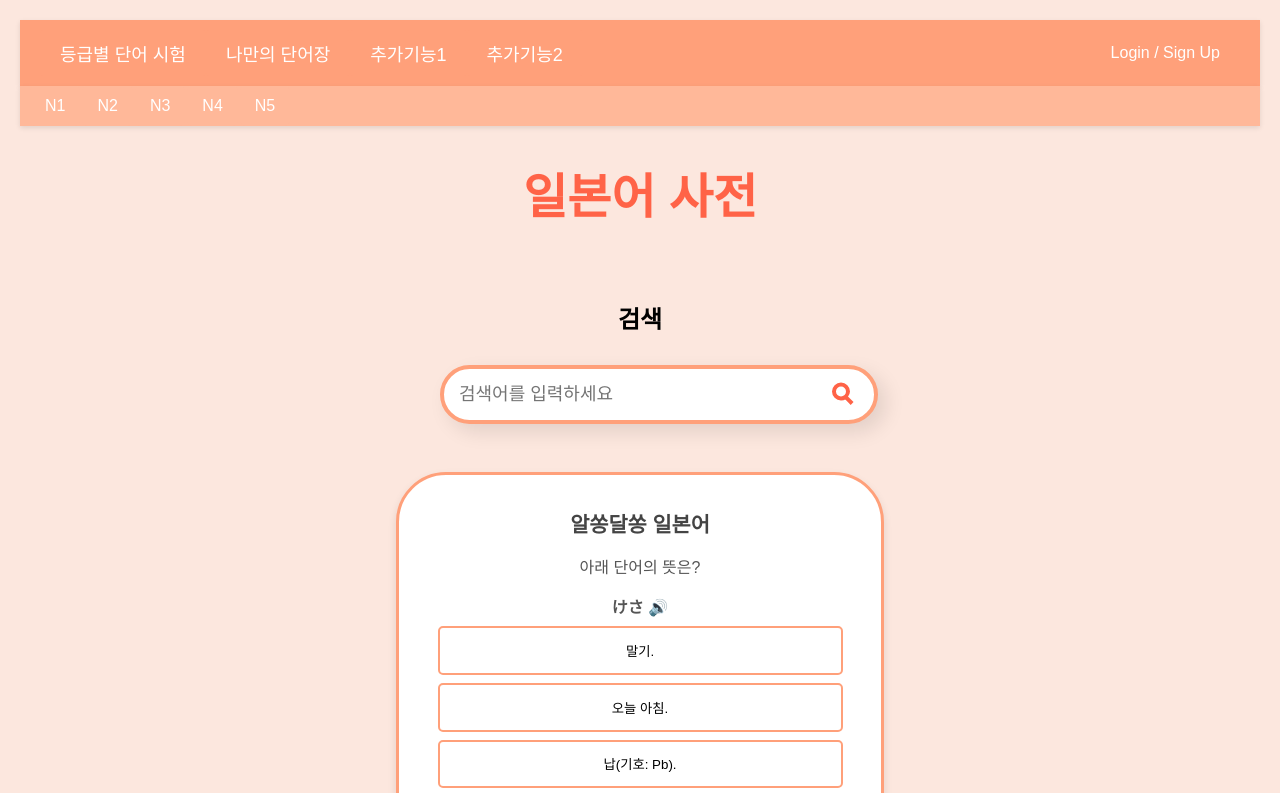
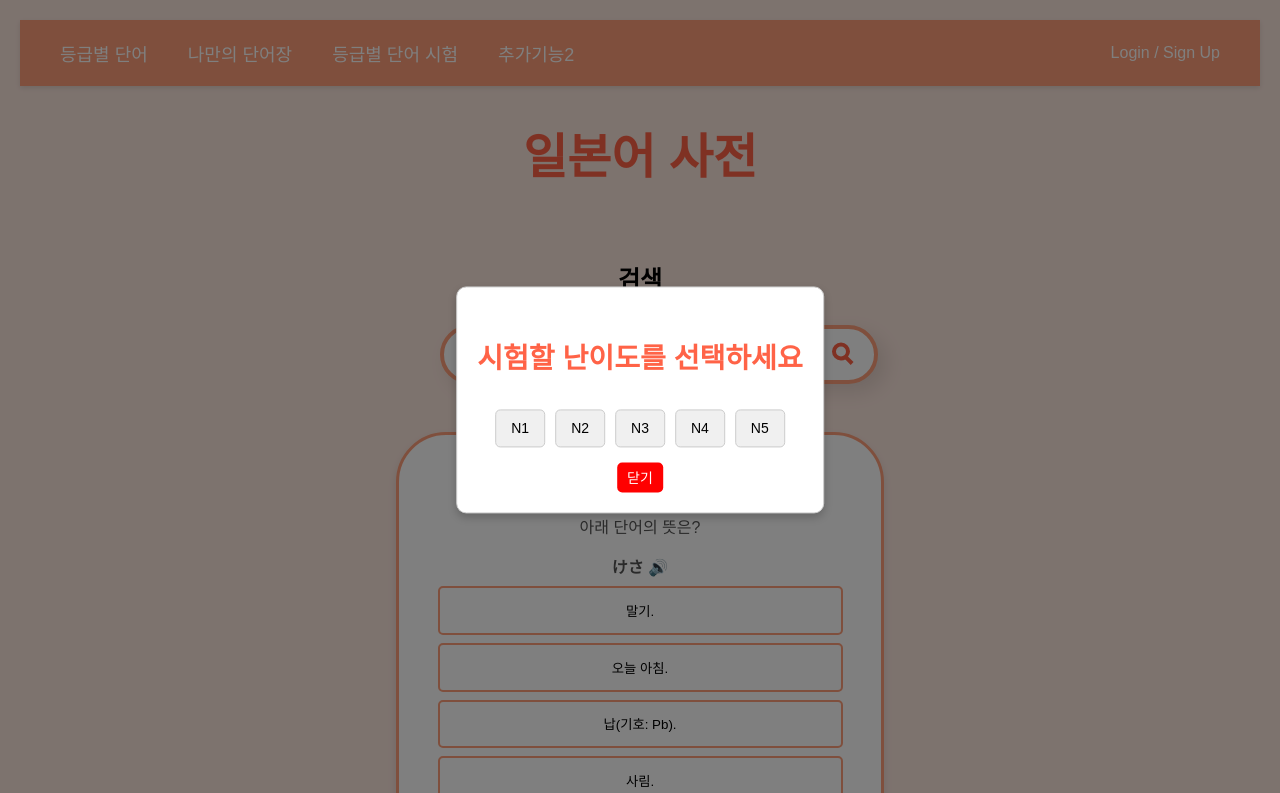
Before and after one commit to seolbea/kw_team_11_project, a plain HTML site: page index.html in a window 1280 px wide. Both pictures are taken after a click on the button "등급별 단어 시험". Shown: the top 793 px of the page. Drawn offline with Linux system fonts and the light colour scheme.

```diff
--- a/index.html
+++ b/index.html
@@ -11,9 +11,9 @@
         <!-- 상단바 -->
         <nav class="navbar">
             <div class="dropdown">
-                <button class="dropdown-button" id="examButton">등급별 단어 시험</button>
+                <button class="dropdown-button" id="NButton">등급별 단어</button>
                 <button class="simple-button" id="vocabButton">나만의 단어장</button>
-                <button class="simple-button">추가기능1</button>
+                <button class="simple-button" id="examButton">등급별 단어 시험</button>
                 <button class="simple-button">추가기능2</button>
             </div>
             <div>
@@ -28,6 +28,15 @@
             <button class="sub-button">N4</button>
             <button class="sub-button">N5</button>
         </nav>
+        <!-- 팝업 컨테이너 -->
+        <div class="popup-overlay" id="popupOverlay"></div>
+        <div id="popupContainer">
+            <h3>시험할 난이도를 선택하세요</h3>
+            <div id="difficultyButtons">
+                <!-- 난이도 버튼 동적 추가 -->
+            </div>
+            <button id="closePopup">닫기</button>
+        </div>
         <h1>일본어 사전</h1>
     </header>
     <main>
--- a/script.js
+++ b/script.js
@@ -5,10 +5,10 @@ loginButton.addEventListener("click", () => {
 });
 
 /* 상단바 */
-const examButton = document.getElementById("examButton");
+const NButton = document.getElementById("NButton");
 const subNavbar = document.getElementById("subNavbar");
 
-examButton.addEventListener("click", () => {
+NButton.addEventListener("click", () => {
     subNavbar.classList.toggle("show");
 });
 
@@ -67,3 +67,50 @@ nextButton.addEventListener('click', () => {
 function updatePageNumber() {
     pageNumber.textContent = `${currentPage} / ${totalPages}`;
 }
+
+document.addEventListener("DOMContentLoaded", () => {
+    // N1 ~ N5 버튼에 클릭 이벤트 추가
+    document.querySelectorAll(".sub-button").forEach((button, index) => {
+        button.addEventListener("click", () => {
+            const levels = ["N1", "N2", "N3", "N4", "N5"];
+            // JLPT_N_1to5 폴더 내 words.html로 이동, level 파라미터 전달
+            location.href = `JLPT_N_1to5/words.html?level=${levels[index].toLowerCase()}`;
+        });
+    });
+});
+// 등급별 단어 시험 버튼과 서브 네비게이션 바
+const examButton = document.getElementById("examButton");
+const popupContainer = document.getElementById("popupContainer");
+const popupOverlay = document.getElementById("popupOverlay");
+const difficultyButtons = document.getElementById("difficultyButtons");
+const closePopup = document.getElementById("closePopup");
+// 난이도 목록
+const difficulties = ["N1", "N2", "N3", "N4", "N5"];
+
+// 버튼 클릭 시 팝업 표시
+examButton.addEventListener("click", () => {
+    popupContainer.style.display = "block";
+    popupOverlay.style.display = "block";
+
+    // 난이도 버튼 동적 생성
+    difficultyButtons.innerHTML = ""; // 기존 버튼 초기화
+    difficulties.forEach(difficulty => {
+        const button = document.createElement("button");
+        button.className = "difficulty-button";
+        button.textContent = difficulty;
+        button.addEventListener("click", () => {
+            alert(`${difficulty} 시험을 시작합니다!`); // 실제 행동 정의 가능
+            closePopupHandler();
+        });
+        difficultyButtons.appendChild(button);
+    });
+});
+
+// 팝업 닫기
+const closePopupHandler = () => {
+    popupContainer.style.display = "none";
+    popupOverlay.style.display = "none";
+};
+
+closePopup.addEventListener("click", closePopupHandler);
+popupOverlay.addEventListener("click", closePopupHandler);
--- a/style.css
+++ b/style.css
@@ -269,3 +269,53 @@ header {
     background-color: #FF6347;
     transform: scale(1.1);
 }
+
+#popupContainer {
+    display: none;
+    position: fixed;
+    top: 50%;
+    left: 50%;
+    transform: translate(-50%, -50%);
+    z-index: 1000;
+    background: white;
+    border: 1px solid #ccc;
+    border-radius: 10px;
+    box-shadow: 0 4px 8px rgba(0, 0, 0, 0.2);
+    padding: 20px;
+    text-align: center;
+}
+.popup-overlay {
+    display: none;
+    position: fixed;
+    top: 0;
+    left: 0;
+    width: 100%;
+    height: 100%;
+    background: rgba(0, 0, 0, 0.5);
+    z-index: 999;
+}
+.difficulty-button {
+    margin: 5px;
+    padding: 10px 15px;
+    font-size: 14px;
+    background-color: #f0f0f0;
+    border: 1px solid #ccc;
+    cursor: pointer;
+    border-radius: 5px;
+}
+.difficulty-button:hover {
+    background-color: #e0e0e0;
+}
+#closePopup {
+    margin-top: 10px;
+    padding: 5px 10px;
+    font-size: 14px;
+    color: white;
+    background-color: red;
+    border: none;
+    cursor: pointer;
+    border-radius: 5px;
+}
+#closePopup:hover {
+    background-color: darkred;
+}
```
Also changed, not shown: image/image01.png (added), image/image02.png (added), image/image03.png (added), image/image04.png (added), 1 other file.
